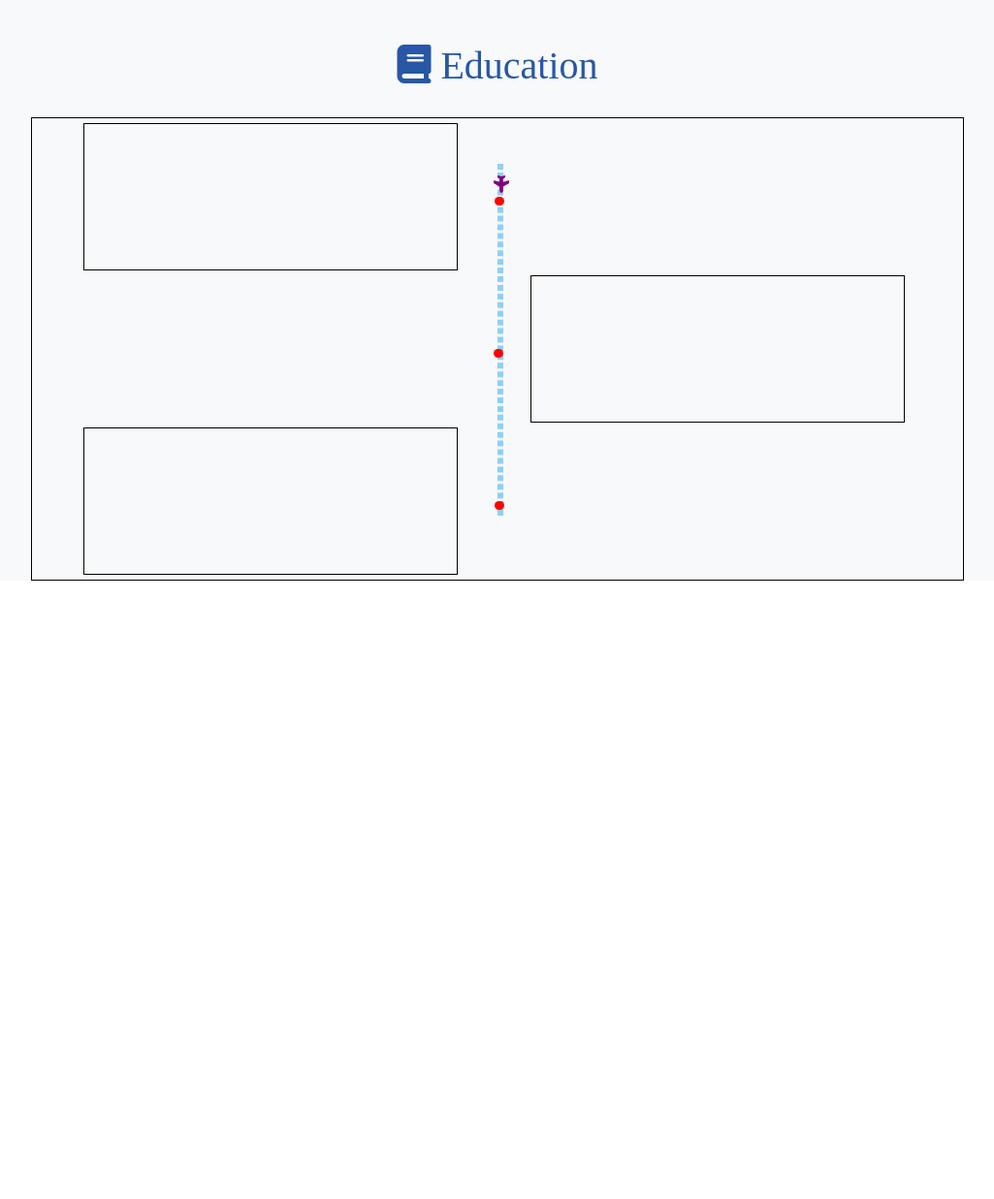
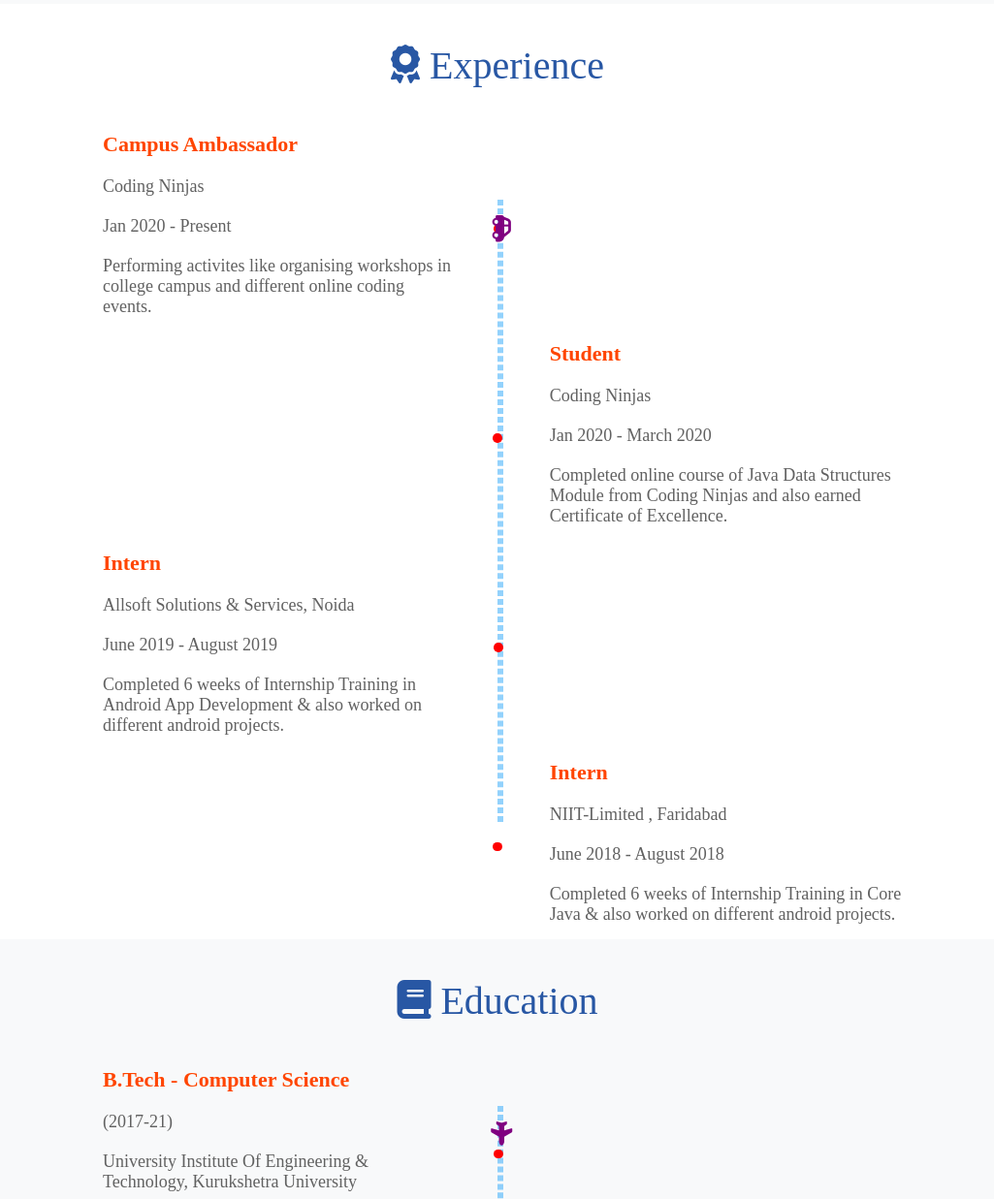
Before and after one commit to aman4411/Aman-Resume, a plain HTML site: page index.html in a window 1280 px wide. Shown: the part 1300-2537 px from the top of the page at 97% size, without its empty margins (127-1152 px from the left). Before the commit the page ends 1899 px from the top, so only its background shows below. Drawn offline with Linux system fonts and the light colour scheme.

Commit message:
experience section added

```diff
--- a/index.html
+++ b/index.html
@@ -187,6 +187,60 @@
         <!-- Experience Section -->
         <section id="experience">
 
+            <h1 class="section-heading">
+                <span>
+                    <i class="fas fa-award"></i>
+                    Experience
+                </span>
+            </h1>
+
+            <div class="timeline">
+
+                <div class="timeline-box">
+
+                   <div><h1>Campus Ambassador</h1></div>
+                   <div><h2>Coding Ninjas</h2></div>
+                   <div><h2>Jan 2020 - Present</h2></div>
+                   <div><h2>Performing activites like organising workshops in college campus and different online coding events.</h2></div>
+
+                </div>
+
+                <div class="timeline-box">
+
+                  <div><h1>Student</h1></div>
+                  <div><h2>Coding Ninjas</h2></div>
+                  <div><h2>Jan 2020 - March 2020</h2></div>
+                  <div><h2>Completed online course of Java Data Structures Module from Coding Ninjas and also earned Certificate of Excellence.</h2></div>
+
+              </div>
+
+              <div class="timeline-box">
+
+                  <div><h1>Intern</h1></div>
+                  <div><h2>Allsoft Solutions & Services, Noida</h2></div>
+                  <div><h2>June 2019 - August 2019</h2></div>
+                  <div><h2>Completed 6 weeks of Internship Training in Android App Development & also worked on different android projects.</h2></div>
+
+              </div>
+
+              <div class="timeline-box">
+
+                <div><h1>Intern</h1></div>
+                <div><h2>NIIT-Limited , Faridabad</h2></div>
+                <div><h2>June 2018 - August 2018</h2></div>
+                <div><h2>Completed 6 weeks of Internship Training in Core Java & also worked on different android projects.</h2></div>
+
+            </div>
+
+              <div class="timeline-divider">
+                  <div class="timeline-traveller">
+                    <i class="fas fa-car-side"></i>
+                  </div>
+              </div>
+
+              </div>
+
+
         </section>
 
         <!-- Education Section -->
@@ -199,17 +253,34 @@
                 </span>
             </h1>
 
+
+
             <div class="timeline">
 
               <div class="timeline-box">
+
+                 <div><h1>B.Tech - Computer Science</h1></div>
+                 <div><h2>(2017-21)</h2></div>
+                 <div><h2>University Institute Of Engineering & Technology, Kurukshetra University</h2></div>
+                 <div><h2>7.21 CGPA</h2></div>
 
               </div>
 
               <div class="timeline-box">
 
+                <div><h1>Class XII (CBSE Board)</h1></div>
+                <div><h2>(2016-17)</h2></div>
+                <div><h2>Vidya Mandir Public School, Faridabad</h2></div>
+                <div><h2>91.8%</h2></div>
+
             </div>
 
             <div class="timeline-box">
+
+                <div><h1>Class X (CBSE Board)</h1></div>
+                <div><h2>(2014-15)</h2></div>
+                <div><h2>D.A.V Public School, Faridabad</h2></div>
+                <div><h2>9.8 CGPA</h2></div>
 
             </div>
 
--- a/style.css
+++ b/style.css
@@ -29,7 +29,6 @@ body{
     color: white;
     text-decoration: none;
     font-size: 22px;
-
 }
 
 .nav-bar li:hover{
@@ -171,16 +170,43 @@ section:nth-child(2n){
 .timeline{
     position: relative;
     width: 75%;
-    border: 1px solid black;
+    /* border: 1px solid black; */
 }
 
 .timeline-box{
     position: relative;
     width: 40%;
     margin: 5px;
-    border: 1px solid black;
+    /* border: 1px solid black; */
     left: 5%;
     min-height: 150px;
+    display: flex;
+    flex-direction: column;
+    /* align-items: center; */
+    justify-content: center;
+}
+
+.timeline-box div{
+    margin-left: 20px;
+}
+
+.timeline-box div h1{
+    font-size: 22px;
+    margin: 10px 0px;
+    font-weight: 700;
+    color: orangered;
+}
+
+/* .timeline-box div h1{
+    content: " ";
+    background: url();
+} */
+
+.timeline-box div h2{
+    font-size: 18px;
+    margin: 10px 0px;
+    font-weight: 500;
+    color: #616161;
 }
 
 .timeline-box:nth-child(2n){
@@ -197,6 +223,7 @@ section:nth-child(2n){
 }
 
 .timeline-traveller{
+    font-size: 22px;
     position: sticky;
     top: 50%;
     transform: rotate(90deg);
@@ -227,3 +254,8 @@ section:nth-child(2n){
     background-color: red;
     z-index: 1;
 }
+
+#contact{
+    background: linear-gradient(#2857a4,#403066);
+    height: 50vh;
+}
```
